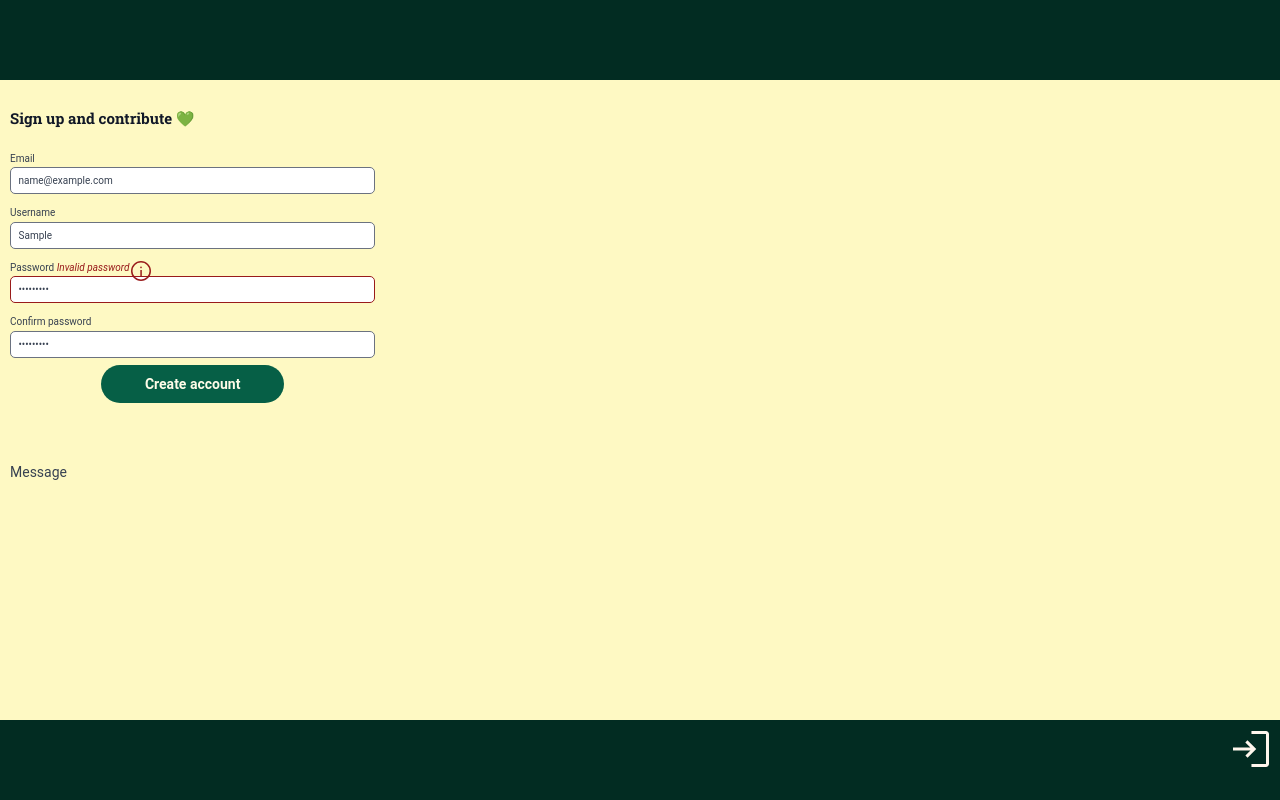
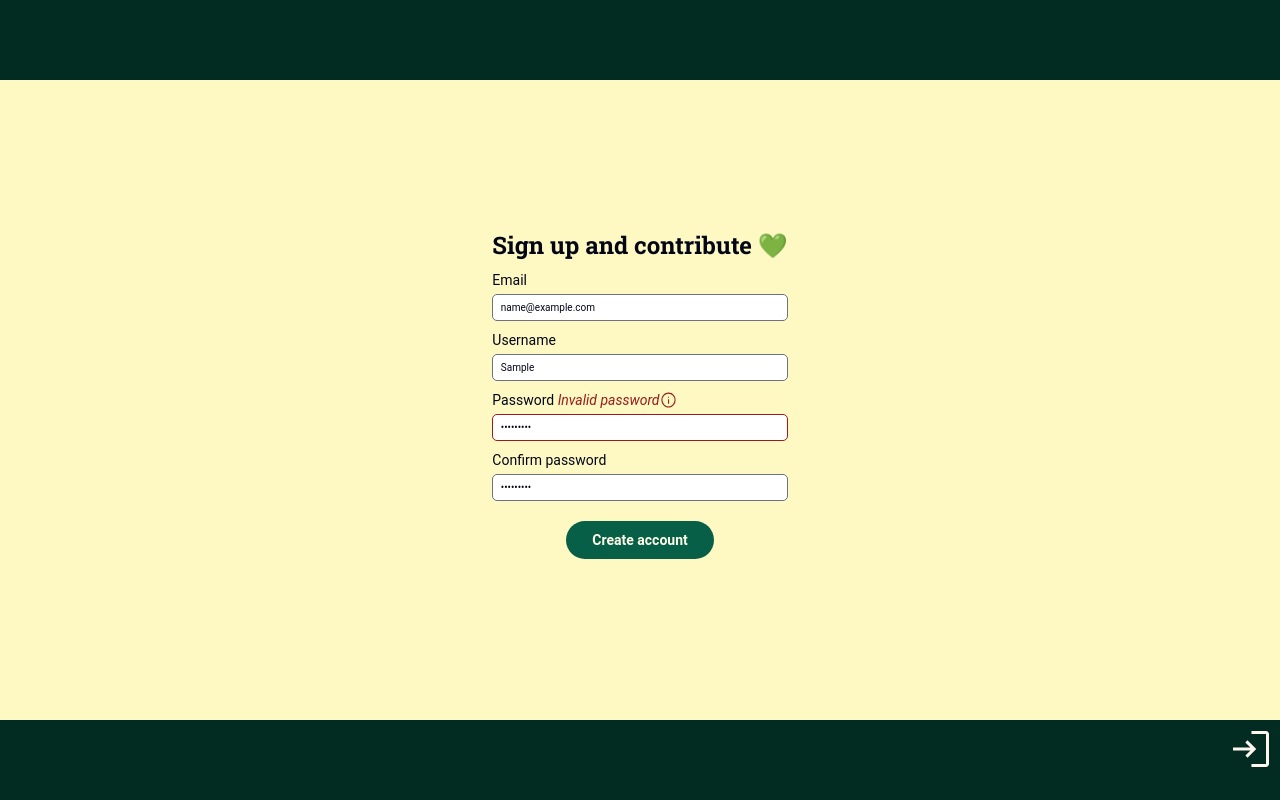
Before and after one commit to gros-pataplouf/plant-tracker, a React (Vite) app in the folder planttracker_project/planttracker_frontend/: page /register in a window 1280 px wide. Both pictures are taken after typing "name@example.com", "Sample", "Sample123", "Sample123" into the empty fields and a click on the button "Create account". Built offline with nearby package versions, Linux system fonts and the light colour scheme.

Commit message:
fix: style Register.jsx

```diff
--- a/planttracker_project/planttracker_frontend/src/components/Register.jsx
+++ b/planttracker_project/planttracker_frontend/src/components/Register.jsx
@@ -1,15 +1,24 @@
 import axiosInstance from '../helpers/axios';
 import { useState } from 'react';
 import { testMail, testPassword } from '../helpers/checks';
+import info from '../assets/icons/info.svg';
 
 const classes = {
-  wrapper: '',
+  wrapper: 'flex flex-col justify-between m-auto p-8',
   title: '',
-  form: '',
+  form: 'flex flex-col ',
   input: '',
-  label: '',
-  error: ''
+  label: 'mt-4 mb-2',
+  errorInput: 'border-red-800 active:outline-red-800',
+  errorSpan:  "text-red-800 italic",
+  tooltipIcon: "inline w-7 align-top",
+  tooltipSpan: "relative",
+  tooltipDiv: "absolute w-[80vw] bg-black top-4 p-4 border-spacing-2 border-2 rounded-3xl text-yellow-50 hidden m-4 leading-none",
+  btn: 'btn mt-8',
+  success: 'font-bold my-[50%]',
+  failure: 'font-bold'
 }
+
 
 export default function Register() {
     const [ emailErr, setEmailErr ] =  useState('');
@@ -69,35 +78,35 @@ export default function Register() {
           .then(res => {setMessage(res.data);
           setSuccess(true)})
           .catch(error => setMessage(error.response.data))}
-
     return (
-      <div className="prose flex flex-col justify-center m-4">
-      <h2 className='my-8'>Sign up and contribute 💚</h2>
+      <div className={classes.wrapper}>
+      <h3 className={classes.title}>Sign up and contribute 💚</h3>
       {!success &&
-      <form className='flex flex-col' id='registrationForm' onSubmit={submitHandler} onChange={validateForm}>
-        <label htmlFor='email'>Email<span className="text-red-800 italic"> {emailErr}</span></label>
-        <input name='email' type='email' id='email' autoComplete='email' className={emailErr? "border-red-800 active:outline-red-800": 'undefined'} placeholder='required'/>
-        <label className='mt-4' htmlFor='username'>Username</label>
+      <form className={classes.form} id='registrationForm' onSubmit={submitHandler} onChange={validateForm}>
+        <label className={classes.label} htmlFor='email'>Email<span className={classes.errorSpan}> {emailErr}</span></label>
+        <input name='email' type='email' id='email' autoComplete='email' className={emailErr? classes.errorInput: 'undefined'} placeholder='required'/>
+        <label className={classes.label} htmlFor='username'>Username</label>
         <input name='username' type='text' id='username' autoComplete='username' placeholder='required'/>
-        <label htmlFor='password' className='mt-4'>Password {pwdErr && <span className="text-red-800 italic mr-0">{pwdErr}
-        <span>
-          <svg className='fill-red-800 inline absolute'
-            onClick={()=>{
+        <label className={classes.label} htmlFor='password'>Password {pwdErr && <span className={classes.errorSpan}>{pwdErr}
+        <span className={classes.tooltipSpan} onClick={()=>{
               const tooltip = document.querySelector("#tooltip");
-              tooltip.classList.toggle("hidden")}}
-          xmlns="http://www.w3.org/2000/svg" height="24" viewBox="0 96 960 960" width="24">
-            <path d="M453 776h60V536h-60v240Zm26.982-314q14.018 0 23.518-9.2T513 430q0-14.45-9.482-24.225-9.483-9.775-23.5-9.775-14.018 0-23.518 9.775T447 430q0 13.6 9.482 22.8 9.483 9.2 23.5 9.2Zm.284 514q-82.734 0-155.5-31.5t-127.266-86q-54.5-54.5-86-127.341Q80 658.319 80 575.5q0-82.819 31.5-155.659Q143 347 197.5 293t127.341-85.5Q397.681 176 480.5 176q82.819 0 155.659 31.5Q709 239 763 293t85.5 127Q880 493 880 575.734q0 82.734-31.5 155.5T763 858.316q-54 54.316-127 86Q563 976 480.266 976Zm.234-60Q622 916 721 816.5t99-241Q820 434 721.188 335 622.375 236 480 236q-141 0-240.5 98.812Q140 433.625 140 576q0 141 99.5 240.5t241 99.5Zm-.5-340Z"/></svg></span></span>}
+              tooltip.classList.toggle("hidden")}}><img className={classes.tooltipIcon} src={info} />
+        <div className={classes.tooltipDiv} id="tooltip">
+          Passwords must be at least 8 characters long with 1 upper case, 1 lower case letter, 1 number and 1 special character.
+        </div>
+        </span>
+        </span>
+        }
         </label>
         <input name='password' id='password' type='password' autoComplete='password' placeholder='required' className={pwdErr? "border-red-800": undefined}/>
-         {pwdErr && <p className="text-red-800 italic hidden m-0 p-0 leading-none" id="tooltip">
-          Passwords must be at least 8 characters long with 1 upper case, 1 lower case letter, 1 number and 1 special character.
-        </p>}
-        <label className='mt-4' htmlFor='passwordConfirmation'>Confirm password <span className="text-red-800 italic">{pwdConfErr}</span></label>
+        <label className={classes.label} htmlFor='passwordConfirmation'>Confirm password <span className={classes.errorSpan}>{pwdConfErr}</span></label>
         <input name='passwordConfirmation' id='passwordConfirmation' type='password' placeholder='required'/>
-        <button className="btn" type="submit">Create account</button>
-        <p className="text-red-800 italic">{incompleteErr}</p>
+        <button className={classes.btn} type="submit">Create account</button>
+        <p className={classes.errorSpan}>{incompleteErr}</p>
      </form>}
-     <p>Message{message}</p>
+
+     {success? <p className={success ? classes.success: classes.errorSpan}>✅ {message}</p> : message && <p className={classes.failure}>⚠️ {message}</p>}
+
 </div>
 
     )
```
Also changed, not shown: planttracker_project/planttracker_frontend/src/assets/icons/info.svg.
